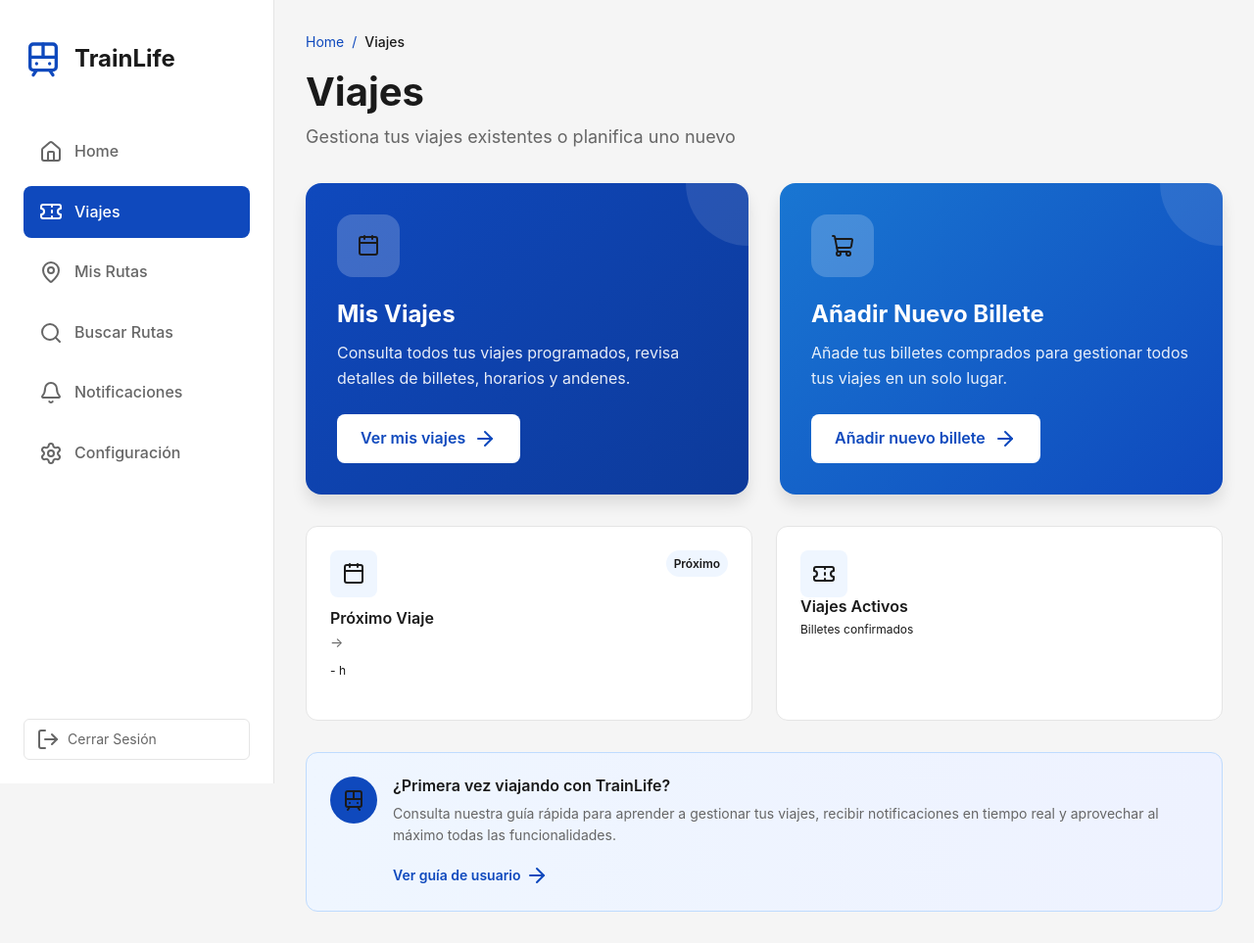
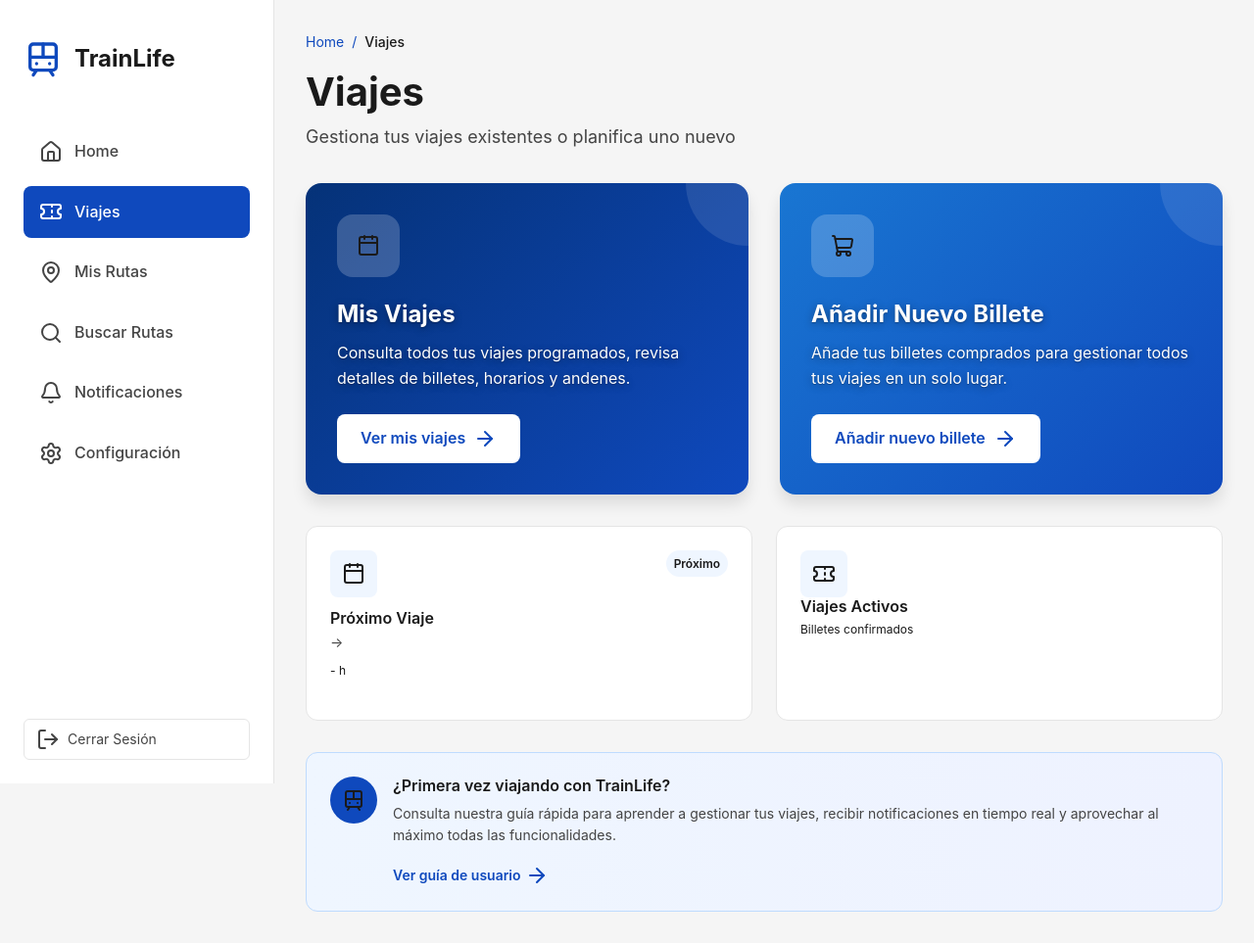
Before and after one commit to diego-vazquez-morales/TrainLife, a Django app: template trainLife/templates/Viajes.html in a window 1280 px wide. Shown: the whole page at 98% size. Run offline with Django 5.2, Linux system fonts and the light colour scheme; the template is opened without the code that fills it: values that come from a table or form of the project are taken from there, others are empty; data comes from the database, SQL or seed files in the repository; both versions use the stored data as it was after the commit.

Commit message:
html/css/js modificado para accesibilidad

```diff
--- a/trainLife/static/styles/Viajes.css
+++ b/trainLife/static/styles/Viajes.css
@@ -6,7 +6,7 @@
     --primary-hover: #0d3a9a;
     --primary-light: #1976d2;
     --text-dark: #1a1a1a;
-    --text-secondary: #666666;
+    --text-secondary: #444444;
     --text-light: #999999;
     --bg-main: #f5f5f5;
     --bg-white: #ffffff;
@@ -286,11 +286,11 @@ body {
 
 /* Gradients */
 .card-gradient-blue {
-    background: linear-gradient(135deg, var(--primary-color) 0%, var(--primary-hover) 100%);
+    background: linear-gradient(135deg, #053278 0%, #0f49bd 100%);
 }
 
 .card-gradient-lightblue {
-    background: linear-gradient(135deg, var(--primary-light) 0%, var(--primary-color) 100%);
+    background: linear-gradient(135deg, #1976d2 0%, #1049bd 100%);
 }
 
 /* Card Decoration */
@@ -340,15 +340,17 @@ body {
 .card-title {
     font-size: 1.5rem;
     font-weight: 700;
-    color: white;
+    color: #ffffff;
     margin-bottom: 0.75rem;
+    text-shadow: 0 2px 8px rgba(0,0,0,0.35), 0 1px 1px rgba(0,0,0,0.25);
 }
 
 .card-description {
     font-size: 1rem;
-    color: rgba(255, 255, 255, 0.9);
+    color: #ffffff;
     line-height: 1.6;
     margin-bottom: 1.5rem;
+    text-shadow: 0 2px 8px rgba(0,0,0,0.35), 0 1px 1px rgba(0,0,0,0.25);
 }
 
 /* Card Button */
--- a/trainLife/templates/notificaciones.html
+++ b/trainLife/templates/notificaciones.html
@@ -24,7 +24,7 @@
         </button>
 
         <!-- Sidebar -->
-        <aside class="sidebar" role="navigation" aria-label="Menú de navegación principal">
+        <aside class="sidebar" aria-label="Menú de navegación principal">
             <div class="sidebar-content">
                 <!-- Logo -->
                 <div class="logo-section">
```
Also changed, not shown: trainLife/static/styles/ViajesDetalles.css (+5 -3 lines), db.sqlite3.
